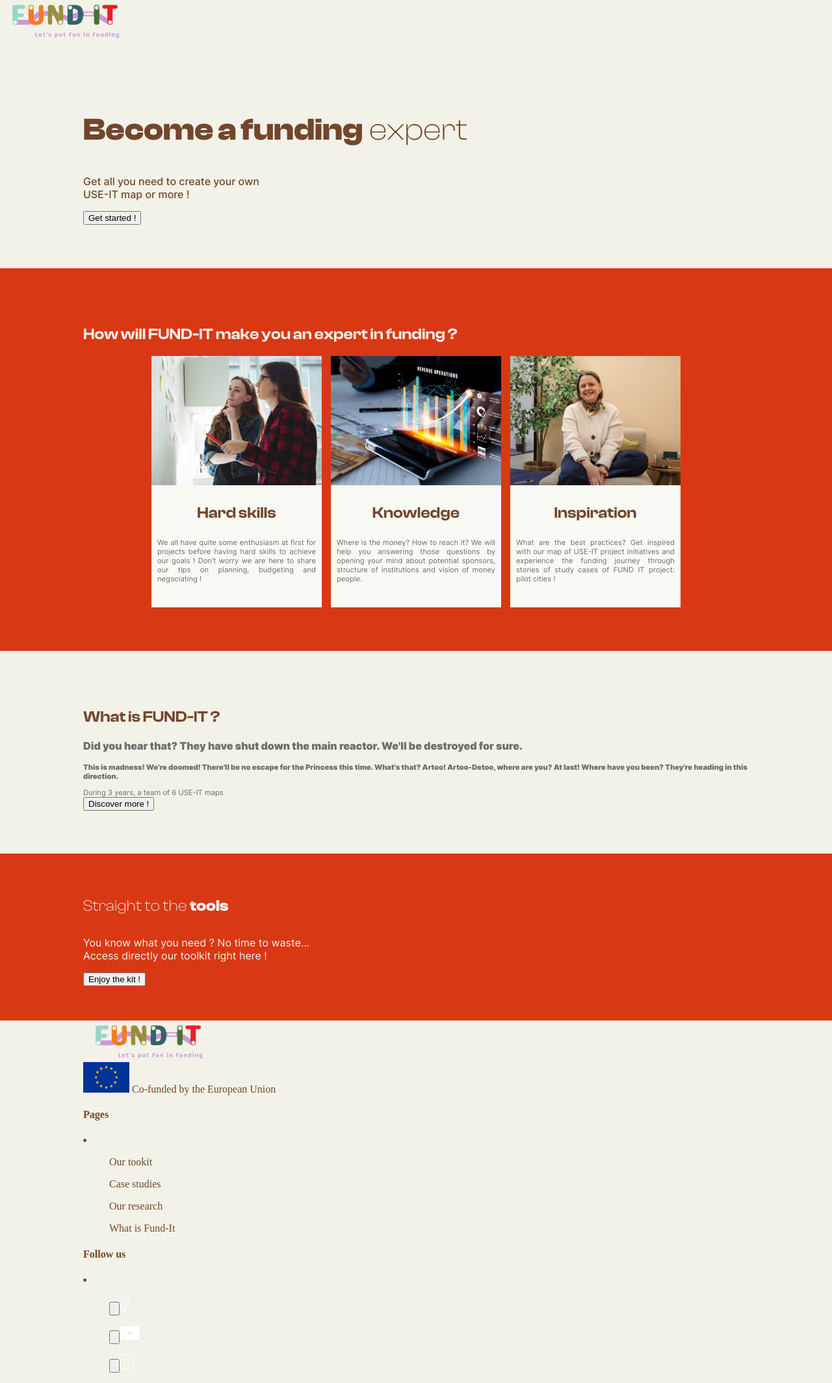
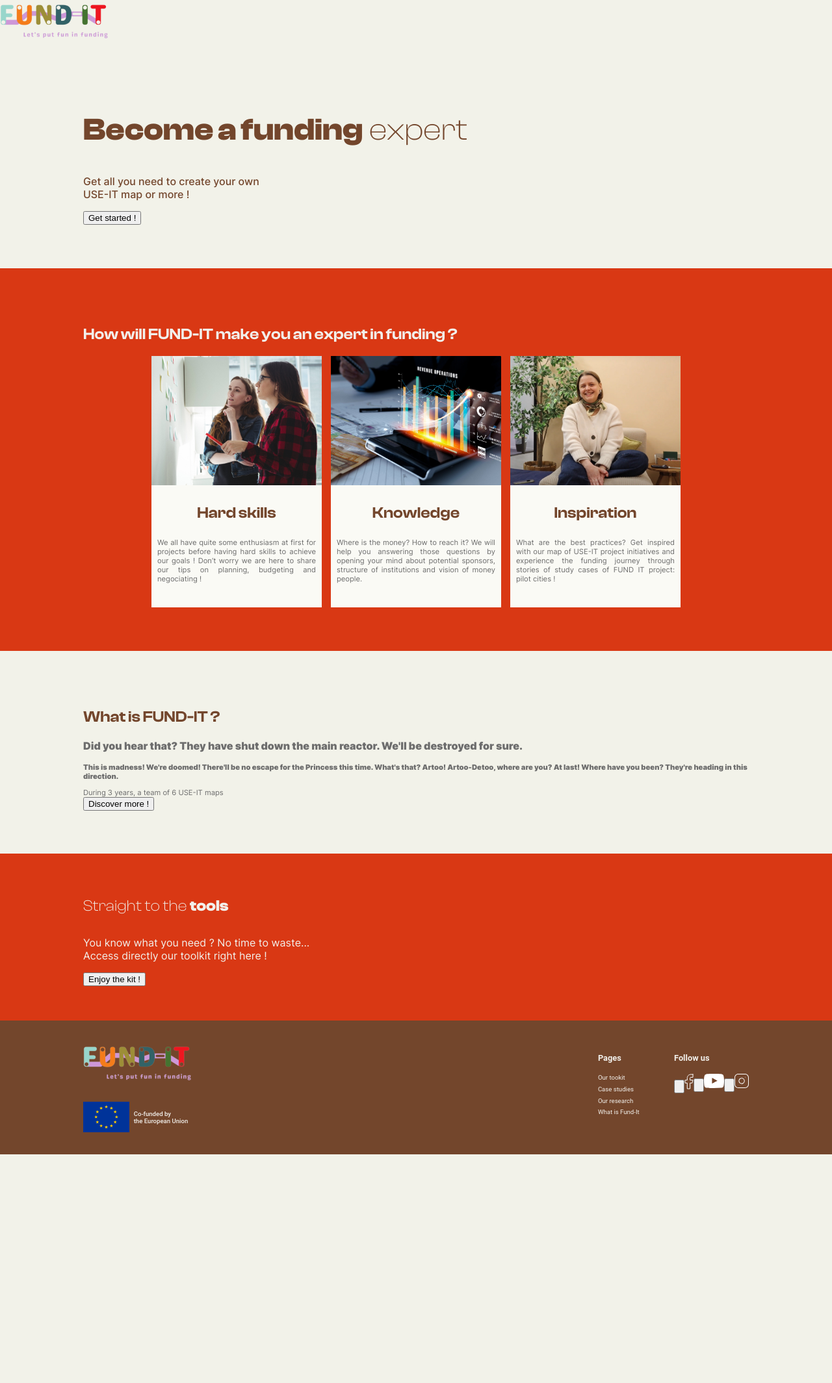
Before and after one commit to useiteurope/fund-it-website, a Jekyll site: the page built from index.html, in a window 1280 px wide. Shown: the whole page at 65% size. Built offline with Jekyll 4.4.1, drawn with Linux system fonts in a browser that asks for light colours; after the commit the page ends 1777 px from its top, so only the background shows below that.

Commit message:
💄 improve footer

```diff
--- a/_includes/footer.html
+++ b/_includes/footer.html
@@ -9,39 +9,38 @@
     </div>
     <div id="footer-legals-and-pages">
         <div class="content">
-            <div id="footer_partners">
-                <div class="footer_partner">
+            <div id="footer-partners">
+                <div class="footer-partner">
                     <img src="assets/img/logo_fundit.png" alt="Logo FundIt" />
                 </div>
 
-                <div class="footer_partner">
+                <div class="footer-partner">
                     <img src="assets/img/europe_flag.svg" alt="Europe flag" />
-                    <span>Co-funded by
-                        the European Union</span>
+                    <span>Co-funded by<br />the European Union</span>
                 </div>
             </div>
             <nav id="footer-navigation">
                 <h4>Pages</h4>
-                <li>
+                <ul>
                     <!-- TODO : iterate over real pages -->
-                    <ul>Our tookit</ul>
-                    <ul>Case studies</ul>
-                    <ul>Our research</ul>
-                    <ul>What is Fund-It</ul>
-                </li>
+                    <li>Our tookit</li>
+                    <li>Case studies</li>
+                    <li>Our research</li>
+                    <li>What is Fund-It</li>
+                </ul>
             </nav>
             <div id="footer-social-networks">
                 <h4>Follow us</h4>
-                <li>
+                <ul>
                     <!-- TODO : Iterate over settings to get social URLs -->
-                    <ul><input type="button"><img src="assets/img/facebook_outlined.svg" alt="Facebook logo" /></input>
-                    </ul>
-                    <ul><input type="button"><img src="assets/img/youtube_outlined.svg" alt="Youtube logo" /></input>
-                    </ul>
-                    <ul><input type="button"><img src="assets/img/instagram_outlined.svg"
+                    <li><input type="button"><img src="assets/img/facebook_outlined.svg" alt="Facebook logo" /></input>
+                    </li>
+                    <li><input type="button"><img src="assets/img/youtube_outlined.svg" alt="Youtube logo" /></input>
+                    </li>
+                    <li><input type="button"><img src="assets/img/instagram_outlined.svg"
                             alt="Instagram logo" /></input>
-                    </ul>
-                </li>
+                    </li>
+                </ul>
             </div>
         </div>
     </div>
--- a/_sass/_fonts.sass
+++ b/_sass/_fonts.sass
@@ -1,10 +1,13 @@
-$font-size-small: 0.7rem //16px
+$font-size-xxsmall: 0.6rem //14px
+$font-size-xsmall: 0.7rem //16px
+$font-size-small: 0.8rem //18px
 $font-size-regular: 1rem //24px
 $font-size-big: 1.5rem //40px
 $font-size-huge: 3rem //64px
 
 $font-clash: "ClashDisplay", Georgia
 $font-inter: "Inter", Arial
+$font-other: "Roboto", Arial
 
 @font-face
   font-family: 'Inter'
--- a/_sass/_global.sass
+++ b/_sass/_global.sass
@@ -28,3 +28,49 @@ footer
             font: 400 $font-size-big $font-clash
             strong
                 font: 700 $font-size-big $font-clash
+
+    #footer-legals-and-pages
+        background-color: $background-dark-color
+        color: $on-primary-color
+
+        .content
+            display: flex
+            flex-flow: row
+            gap: 40pt
+            font: 400 $font-size-xxsmall $font-other
+            padding: 25pt 0 25pt 0
+
+            h4
+                font: 700 $font-size-small $font-other
+
+            #footer-partners
+                flex-grow: 1
+                display: flex
+                flex-flow: column
+                justify-content: center
+                gap: 24pt
+
+                .footer-partner
+                    display: flex
+                    flex-flow: row
+                    justify-content: left
+                    align-items: center
+                    gap: 5pt
+                    font: 500 $font-size-xxsmall $font-other
+
+            #footer-navigation
+                ul
+                    padding: 0
+                    gap: 5pt
+                    display: flex
+                    flex-flow: column
+                    li
+                        list-style: none
+
+            #footer-social-networks
+                ul
+                    padding: 0
+                    display: flex
+                    flex-flow: row
+                    li
+                        list-style: none
--- a/_sass/_home.sass
+++ b/_sass/_home.sass
@@ -42,7 +42,7 @@ section
             color: $text-color
 
         p
-            font: 400 $font-size-small $font-inter
+            font: 400 $font-size-xsmall $font-inter
             color: $text-color-light
             padding: 0pt 7pt 20pt 7pt
             text-align: justify
@@ -55,6 +55,6 @@ section
         h3
             font: 900 $font-size-regular $font-inter
         p
-            font: 900 $font-size-small $font-inter
+            font: 900 $font-size-xsmall $font-inter
         .caption
-            font: 400 $font-size-small $font-inter
+            font: 400 $font-size-xsmall $font-inter
```
Also changed, not shown: assets/img/logo_fundit.png.
